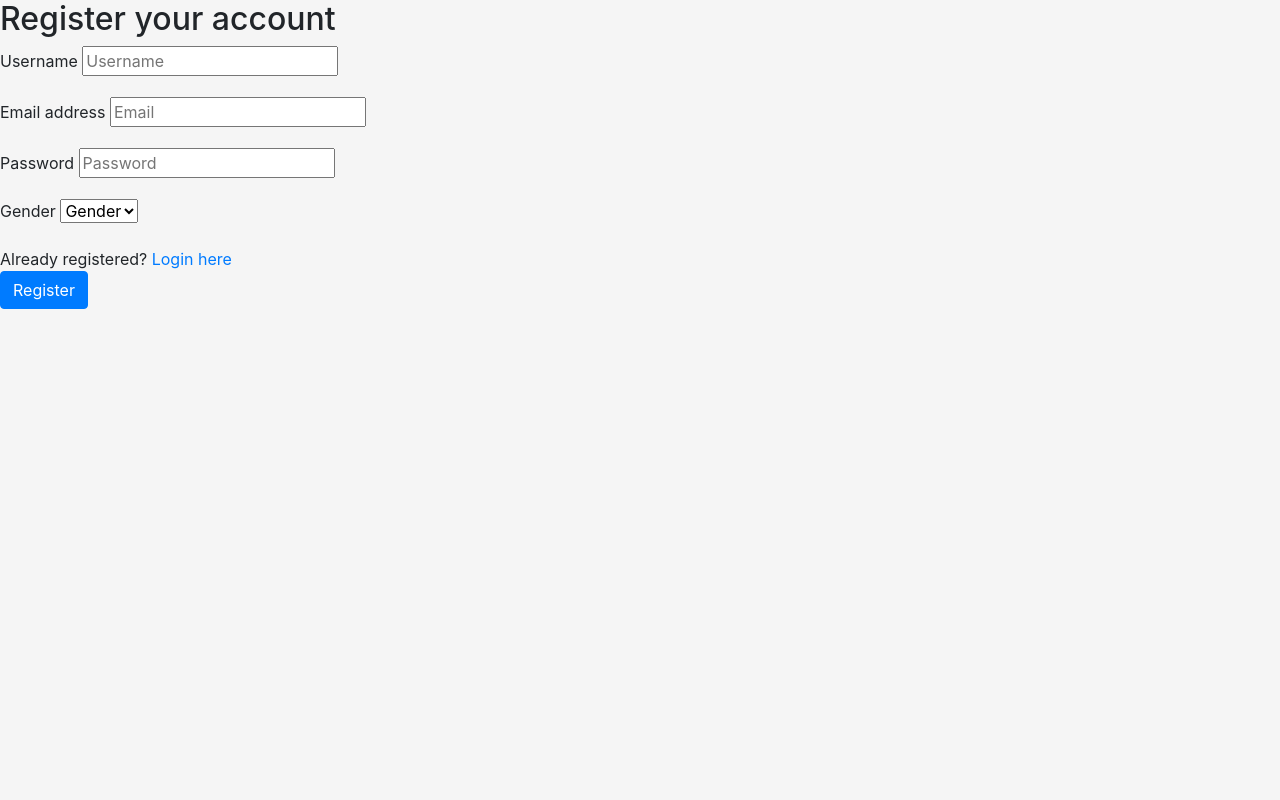
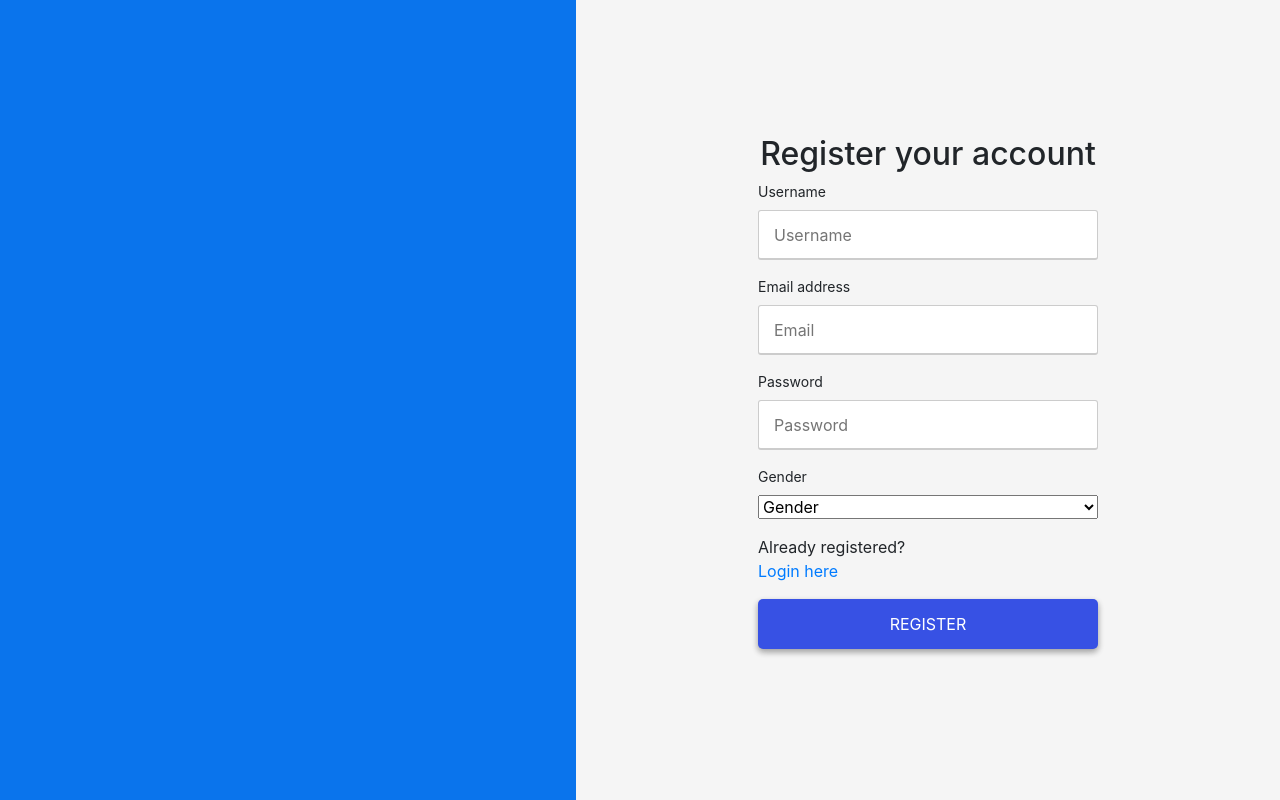
Before and after one commit to Ximoromero5/PROYECTOFINAL, a PHP site: page /proyectofinal/app/templates/registerForm.php in a window 1280 px wide. Run offline with PHP 8.4, Linux system fonts and the light colour scheme; the template is opened without the code that fills it, so the values that code supplies are empty; some libraries are stand-ins or nearby versions.

Commit message:
some changes

```diff
--- a/app/templates/registerForm.php
+++ b/app/templates/registerForm.php
@@ -10,11 +10,15 @@
 </head>
 
 <body>
-    <div>
+    <div id="mainRegisterPage">
         <div class="errores">
             <?php echo $parametros['mensaje'] != '' ? "<div class='alert alert-danger' role='danger'>" . $parametros['mensaje'] . "</div>" : '' ?>
         </div>
 
+        <div id="left">
+
+        </div>
+        <div id="right">
             <h2>Register your account</h2>
             <form action="register" method="POST" id="registerForm">
                 <div class="form-group">
@@ -38,13 +42,14 @@
                         <option value="Other">Other</option>
                     </select>
                 </div>
-            <div>
+                <div class="form-group">
                     Already registered? <a href="login">Login here</a>
                 </div>
-            <div>
-                <button type="submit" class="btn btn-primary" name="registerButton">Register</button>
+                <div class="form-group">
+                    <button type="submit" class="btn btn-primary" name="registerButton">REGISTER</button>
                 </div>
             </form>
+        </div>
     </div>
     <script src="https://kit.fontawesome.com/f32dfec8d8.js" crossorigin="anonymous"></script>
     <script src="https://ajax.googleapis.com/ajax/libs/jquery/3.4.1/jquery.min.js"></script>
--- a/web/css/styles.css
+++ b/web/css/styles.css
@@ -879,5 +879,87 @@ div#mainLoginPage #right #imageContainer img {
   text-align: center;
 }
 
+.error {
+  color: #e60000;
+}
+
+/* END LOGIN PAGE STYLES */
+/* REGISTER PAGE STYLES */
+#mainRegisterPage {
+  display: -webkit-box;
+  display: -ms-flexbox;
+  display: flex;
+  width: 100%;
+  min-height: 100vh;
+}
+
+#mainRegisterPage #left {
+  -webkit-box-flex: 45%;
+      -ms-flex: 45%;
+          flex: 45%;
+  background: var(--blueColor);
+}
+
+#mainRegisterPage #right {
+  display: -webkit-box;
+  display: -ms-flexbox;
+  display: flex;
+  -webkit-box-pack: center;
+      -ms-flex-pack: center;
+          justify-content: center;
+  -webkit-box-align: center;
+      -ms-flex-align: center;
+          align-items: center;
+  -webkit-box-flex: 55%;
+      -ms-flex: 55%;
+          flex: 55%;
+  -webkit-box-orient: vertical;
+  -webkit-box-direction: normal;
+      -ms-flex-direction: column;
+          flex-direction: column;
+}
+
+#mainRegisterPage #right #registerForm .form-group {
+  display: -webkit-box;
+  display: -ms-flexbox;
+  display: flex;
+  -webkit-box-orient: vertical;
+  -webkit-box-direction: normal;
+      -ms-flex-direction: column;
+          flex-direction: column;
+  position: relative;
+}
+
+#mainRegisterPage #right #registerForm .form-group label {
+  font-size: 14px;
+}
+
+#mainRegisterPage #right #registerForm .form-group input,
+#mainRegisterPage #right #registerForm .form-group button {
+  width: 340px;
+  height: 50px;
+  outline: 0;
+  border: 1px solid #ccc;
+  border-radius: 3px;
+  padding: 0 15px;
+  border-bottom: 2px solid #ccc;
+}
+
+#mainRegisterPage #right #registerForm .form-group button {
+  color: var(--panelsBackgroundLight);
+  -webkit-box-shadow: 0 3px 6px rgba(0, 0, 0, 0.16), 0 3px 6px rgba(0, 0, 0, 0.23);
+          box-shadow: 0 3px 6px rgba(0, 0, 0, 0.16), 0 3px 6px rgba(0, 0, 0, 0.23);
+  background: #3751e4;
+  border: none !important;
+  border-radius: 5px;
+}
+
+#mainRegisterPage #right #registerForm .form-group input[type="text"]:focus,
+#mainRegisterPage #right #registerForm .form-group input[type="email"]:focus,
+#mainRegisterPage #right #registerForm .form-group input[type="password"]:focus {
+  border: 1px solid var(--blueColor);
+  border-bottom: 2px solid var(--blueColor);
+}
+
 /* END LOGIN PAGE STYLES */
 /*# sourceMappingURL=styles.css.map */
--- a/web/css/styles.scss
+++ b/web/css/styles.scss
@@ -623,7 +623,6 @@ div#mainLoginPage {
         input[type="password"]:focus {
           border: 1px solid var(--blueColor);
           border-bottom: 2px solid var(--blueColor);
-          //#e60000 COLOR DE RROR CUANDO ALGO SALGA MAL
         }
         i#passwordEye {
           position: absolute;
@@ -667,7 +666,7 @@ div#mainLoginPage {
   }
 }
 
-//CLASES PARA LOS ERRORES DE LOGIN PAGE
+//CLASES PARA LOS ERRORES DE LOGIN PAGE Y REGISTRO
 .invalid {
   border-color: #e60000 !important;
   border-bottom-color: #e60000 !important;
@@ -680,5 +679,60 @@ div#mainLoginPage {
   width: 340px;
   text-align: center;
 }
+.error {
+  color: #e60000;
+}
 
 /* END LOGIN PAGE STYLES */
+
+/* REGISTER PAGE STYLES */
+#mainRegisterPage {
+  display: flex;
+  width: 100%;
+  min-height: 100vh;
+  #left {
+    flex: 45%;
+    background: var(--blueColor);
+  }
+  #right {
+    display: flex;
+    justify-content: center;
+    align-items: center;
+    flex: 55%;
+    flex-direction: column;
+    #registerForm {
+      .form-group {
+        display: flex;
+        flex-direction: column;
+        position: relative;
+        label {
+          font-size: 14px;
+        }
+        input,
+        button {
+          width: 340px;
+          height: 50px;
+          outline: 0;
+          border: 1px solid #ccc;
+          border-radius: 3px;
+          padding: 0 15px;
+          border-bottom: 2px solid #ccc;
+        }
+        button {
+          color: var(--panelsBackgroundLight);
+          box-shadow: 0 3px 6px rgba(0, 0, 0, 0.16), 0 3px 6px rgba(0, 0, 0, 0.23);
+          background: #3751e4;
+          border: none !important;
+          border-radius: 5px;
+        }
+        input[type="text"]:focus,
+        input[type="email"]:focus,
+        input[type="password"]:focus {
+          border: 1px solid var(--blueColor);
+          border-bottom: 2px solid var(--blueColor);
+        }
+      }
+    }
+  }
+}
+/* END LOGIN PAGE STYLES */
--- a/web/js/validaForm.js
+++ b/web/js/validaForm.js
@@ -3,7 +3,10 @@ $(function () {
     /* VALIDACIÓN DEL FORMULARIO DE REGISTRO */
     $("form#registerForm").validate({
         rules: {
-            username: "required",
+            username: {
+                required: true,
+                minlength: 4
+            },
             email: {
                 required: true,
                 email: true
@@ -17,7 +20,7 @@ $(function () {
         messages: {
             username: {
                 required: "Please provide a username.",
-                minlength: "Username must have at least 6 characters."
+                minlength: "Username must have at least 4 characters."
             },
             email: "Please enter a valid email address (example@example.com).",
             password: {
```
Also changed, not shown: web/images/1585259639.png (added), 1 other file. Lines whose indentation alone changed are shown as unchanged.
